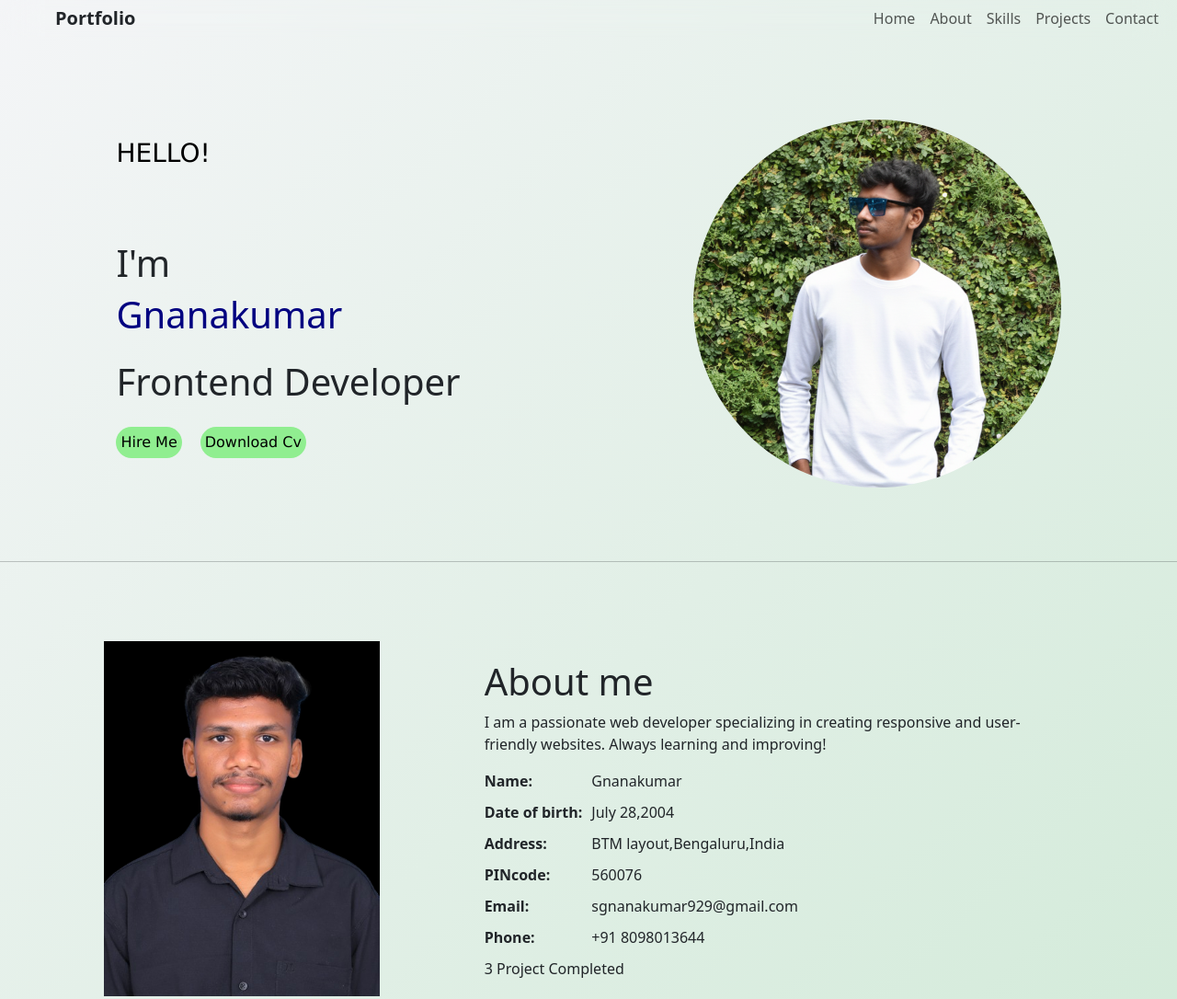
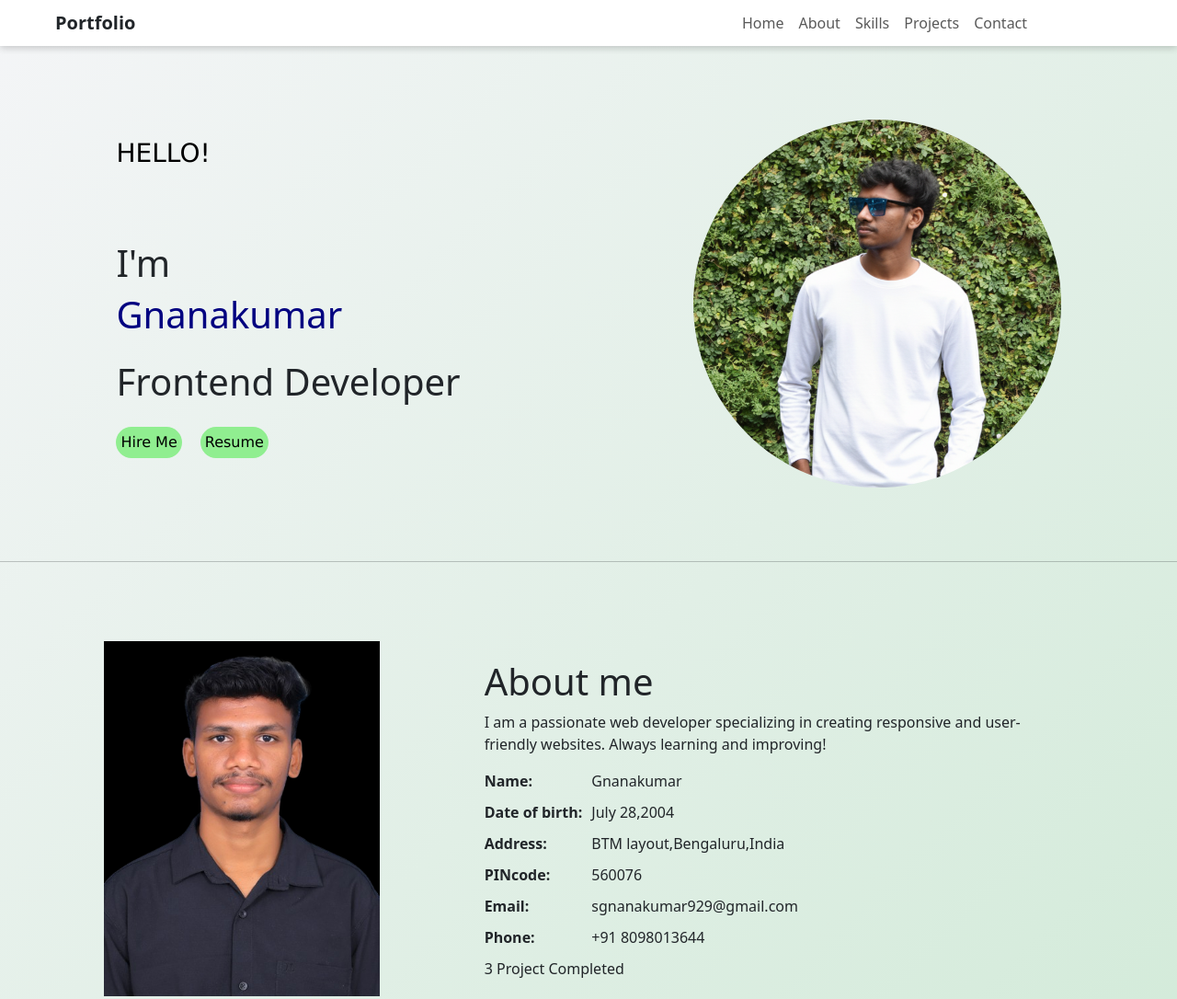
Before and after one commit to Gnanakumar01/Portfolio, a plain HTML site: page index.html in a window 1280 px wide. Shown: the top 1086 px of the page at 92% size. Drawn offline with nearby package versions, Linux system fonts and the light colour scheme.

Commit message:
Modified

```diff
--- a/assets/css/style.css
+++ b/assets/css/style.css
@@ -18,16 +18,15 @@ background: linear-gradient(135deg,#f4f5f7, #b1e0bb);
     color: black;
     z-index: 1;
     padding: 0px;
+    background-color: white;
+    height: 50px;
+    box-shadow: 0px 2px 8px rgba(0,0,0,0.1);
     .navbar-brand{
         color: black;
         font-weight: 700;
-        /* backdrop-filter: blur(20px);  */
-        /* border-radius: 20px; */
+        width: 50%;
     }
-.container-fluid{
-    backdrop-filter: blur(20px);
-    border-radius: 20px;
-}
+
 
 .collapse{
 
@@ -35,8 +34,9 @@ background: linear-gradient(135deg,#f4f5f7, #b1e0bb);
     color: black;
     /* backdrop-filter: blur(20px);  */
     font-weight: 500;
-    justify-content: end;
-
+}
+.navbar-nav{
+    padding: 0px 20px;
 }
 .navbar-toggler{
     border: none;
--- a/index.html
+++ b/index.html
@@ -23,7 +23,7 @@
                     aria-expanded="false" aria-label="Toggle navigation">
                     <span class="navbar-toggler-icon"></span>
                 </button>
-                <div class="collapse navbar-collapse justify-content-end" id="navbarSupportedContent">
+                <div class="collapse navbar-collapse justify-content-around" id="navbarSupportedContent">
                     <ul class="navbar-nav">
                         <li class="nav-item ">
                             <a class="nav-link link " href="#">Home</a>
@@ -31,9 +31,6 @@
                         <li class="nav-item">
                             <a class="nav-link" href="#About">About</a>
                         </li>
-                        <!-- <li class="nav-item">
-                            <a class="nav-link"  href="#">Resume</a>
-                        </li> -->
                         <li class="nav-item">
                             <a class="nav-link" href="#Skills">Skills</a>
                         </li>
@@ -57,7 +54,7 @@
                     <h1>Frontend Developer</h1>
                     <div class="hire_work">
                         <button class="hire">Hire Me</button>
-                        <button class="work">Download Cv</button>
+                        <button class="work">Resume</button>
                     </div>
             </div>
 
```
